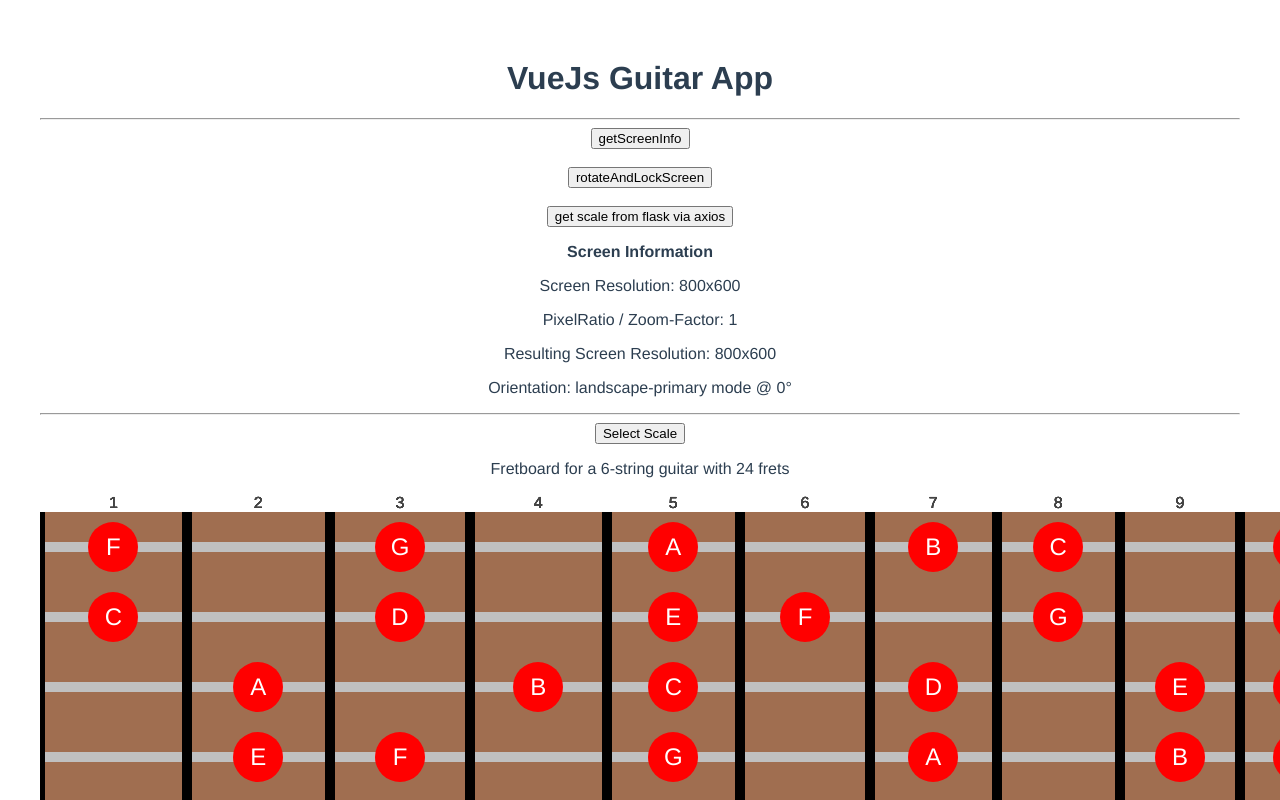
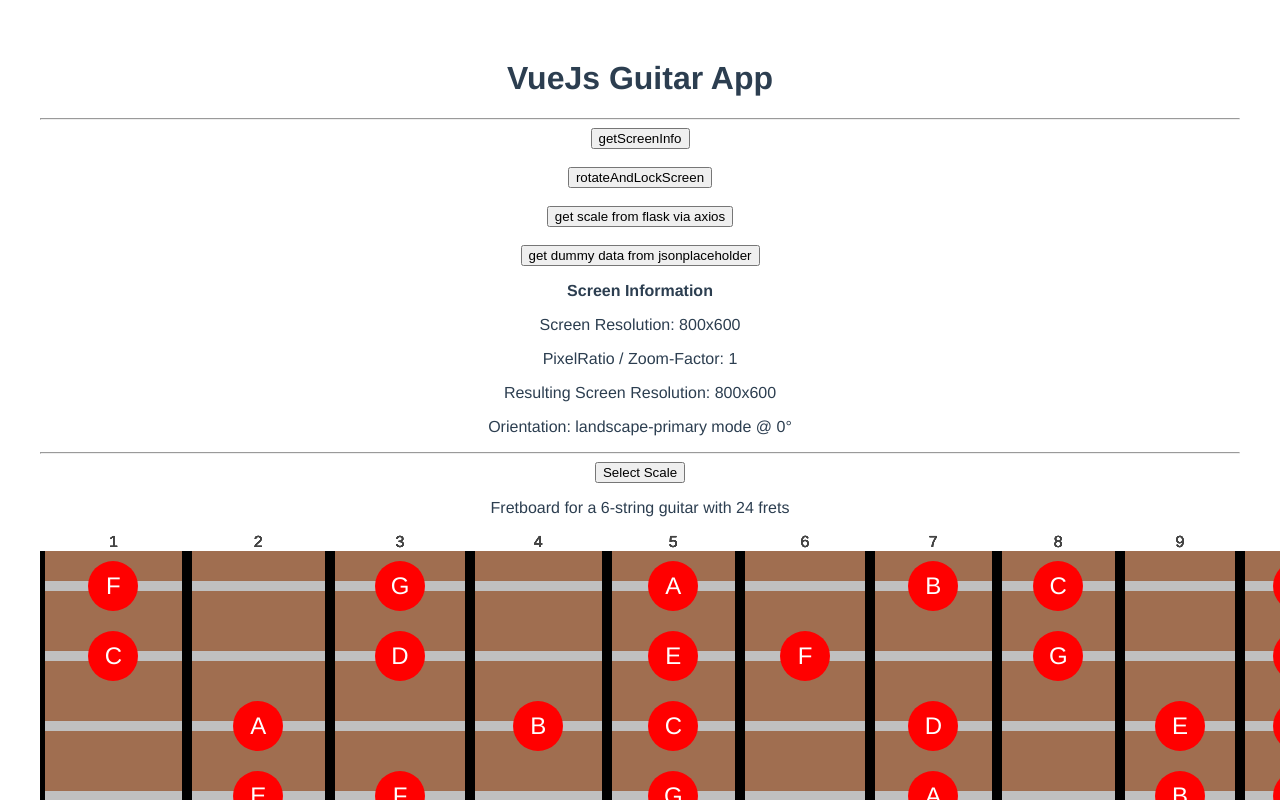
Before and after one commit to DanielSchiessl/VueGuitarApp, a Vue app: page / in a window 1280 px wide. Shown: the top 800 px of the page. Built offline with nearby package versions, Linux system fonts and the light colour scheme.

Commit message:
get dummy data from jsonplaceholder

```diff
--- a/src/App.vue
+++ b/src/App.vue
@@ -10,6 +10,8 @@
     <button v-on:click="rotateAndLockScreen()"> rotateAndLockScreen </button>
     <br> <br>
     <button v-on:click="getScaleFromFlask()"> get scale from flask via axios </button>
+    <br> <br>
+    <button v-on:click="getDummyData()"> get dummy data from jsonplaceholder </button>
 
     <!-- Show some screen info for debugging ... -->
     <p style="font-weight: bold;">Screen Information</p>
@@ -183,6 +185,18 @@ export default {
                     console.error(error)
                     console.log('ERROR!')
                 })
+        },
+        getDummyData () {
+            const path = 'https://jsonplaceholder.typicode.com/todos/1'
+            axios.get(path)
+                .then((res) => {
+                    console.log(res.data)
+                })
+                .catch((error) => {
+                    // eslint-disable-next-line
+                    console.error(error)
+                    console.log('ERROR!')
+                })
         }
     }
 }
```
